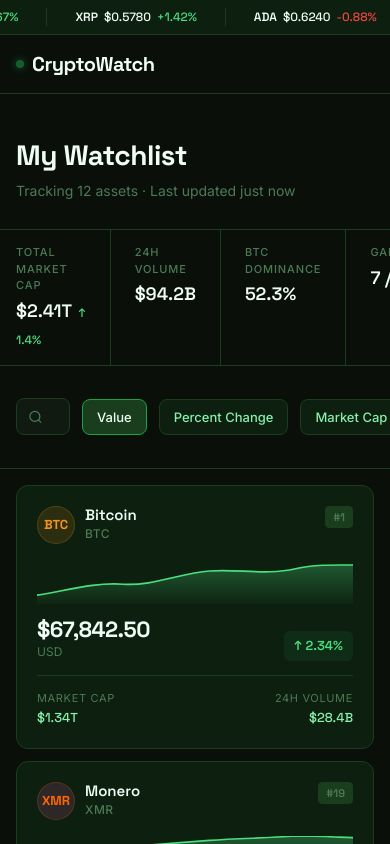
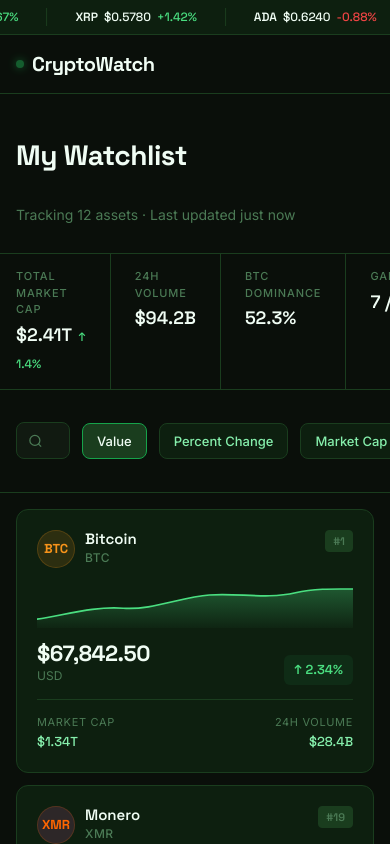
Before and after one commit to agility-partners/jack-olson-crypto, a Next.js app: page / in a window 390 px wide. Shown: the top 844 px of the page. Built offline with nearby package versions, Linux system fonts and the light colour scheme.

Commit message:
Update page styling to accommodate FlappyCrypto game

```diff
--- a/src/app/page.module.css
+++ b/src/app/page.module.css
@@ -1,6 +1,14 @@
 .pageHeader {
+  display: flex;
+  justify-content: space-between;
+  align-items: flex-start;
+  gap: 24px;
   padding: 40px 32px 28px;
   border-bottom: 1px solid var(--border);
+}
+
+.pageHeaderContent {
+  flex: 1;
 }
 
 .pageHeader h1 {
@@ -17,6 +25,16 @@
   color: var(--text-muted);
 }
 
+@media (max-width: 1200px) {
+  .pageHeader {
+    flex-direction: column;
+    align-items: stretch;
+  }
+}
+
 @media (max-width: 640px) {
-  .pageHeader { padding-left: 16px; padding-right: 16px; }
+  .pageHeader {
+    padding-left: 16px;
+    padding-right: 16px;
+  }
 }
```
